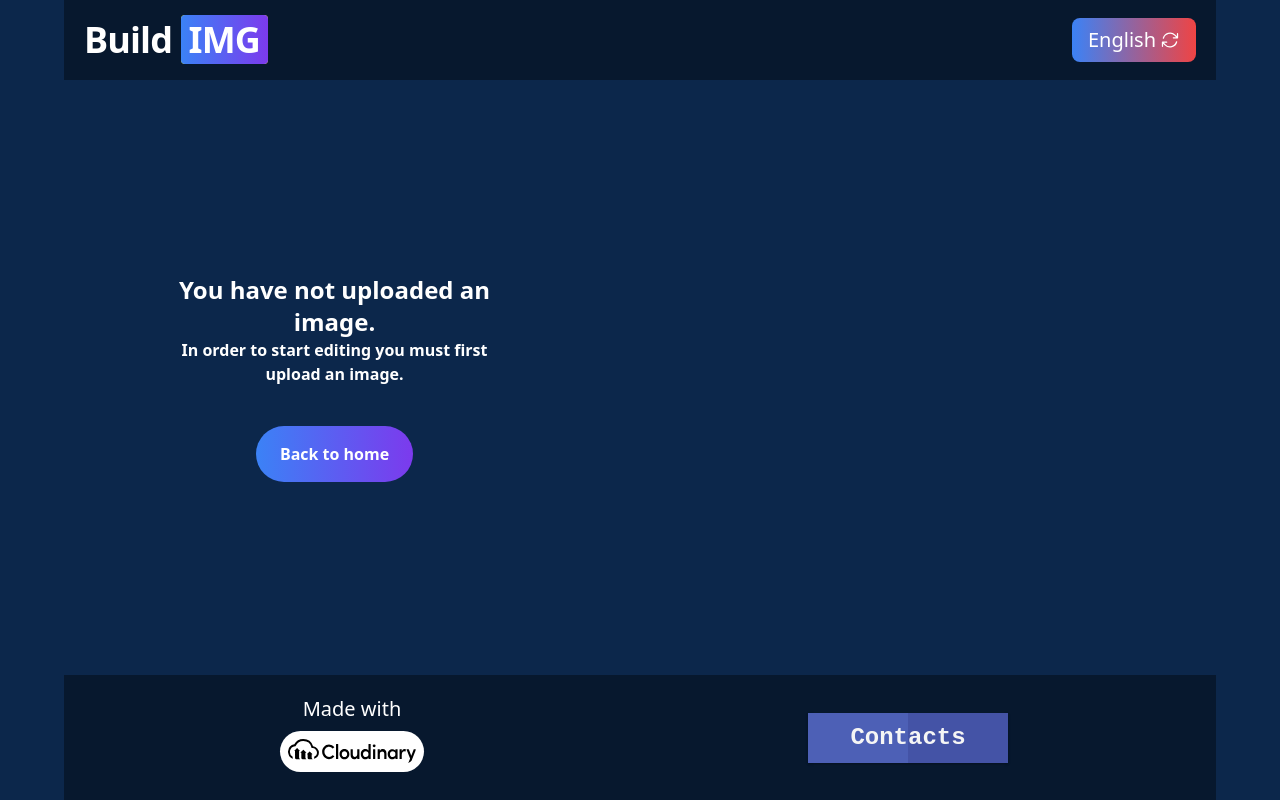
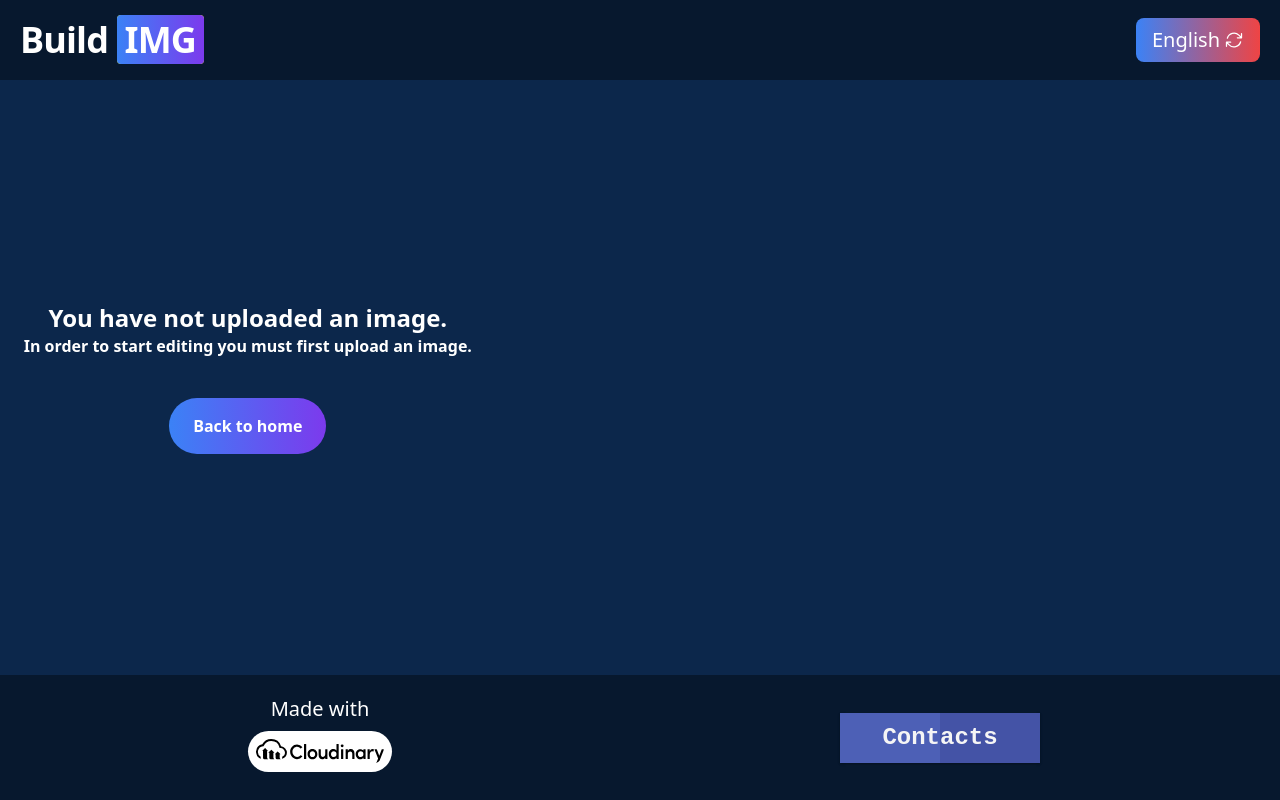
Before and after one commit to nicomelendez/build-img, a Next.js app: page /editor in a window 1280 px wide. Built offline with nearby package versions, Linux system fonts and the light colour scheme.

Commit message:
Cambio de tamaño

```diff
--- a/src/components/Nav.jsx
+++ b/src/components/Nav.jsx
@@ -6,7 +6,7 @@ export default function Nav() {
 
   return (
     <nav className="bg-[#07182E] px-2 sm:px-5 w-full border-gray-200 ">
-      <div className="flex items-center sm:flex-row justify-between mx-auto max-w-screen-xl">
+      <div className="flex items-center sm:flex-row justify-between mx-auto">
         <div className="flex items-center justify-center py-5 hover:cursor-default">
           <button
             onClick={() => {
--- a/src/layout/Layout.jsx
+++ b/src/layout/Layout.jsx
@@ -23,13 +23,13 @@ export default function Layout({ children, pagina }) {
   let clase = "";
   const { modal } = useEditor()
   if (pagina === "Inicio") {
-    clase = "max-w-[1000px] grid place-content sm:grid-cols-2 mx-auto p-5";
+    clase = "grid place-content sm:grid-cols-2 mx-auto p-5";
   }
   if (pagina === "Editar imagen") {
-    clase = "max-w-[1000px] grid place-content mx-auto p-5 aver";
+    clase = "grid place-content mx-auto p-5 aver";
   }
   if (pagina === "Resultados") {
-    clase = "max-w-[1000px] grid place-content mx-auto sm:p-5";
+    clase = "grid place-content mx-auto sm:p-5";
   }
 
   return (
@@ -41,7 +41,7 @@ export default function Layout({ children, pagina }) {
           content="Aplicación para editar tus imagenes"
         />
       </Head>
-      <div className="max-w-6xl m-auto grid grid-cols-1 place-content-between w-full h-screen ">
+      <div className="max-w-[1500px] mx-auto grid grid-cols-1 place-content-between w-full h-screen ">
         <Nav />
         <main className={clase}>{children}</main>
         <Footer />
```
